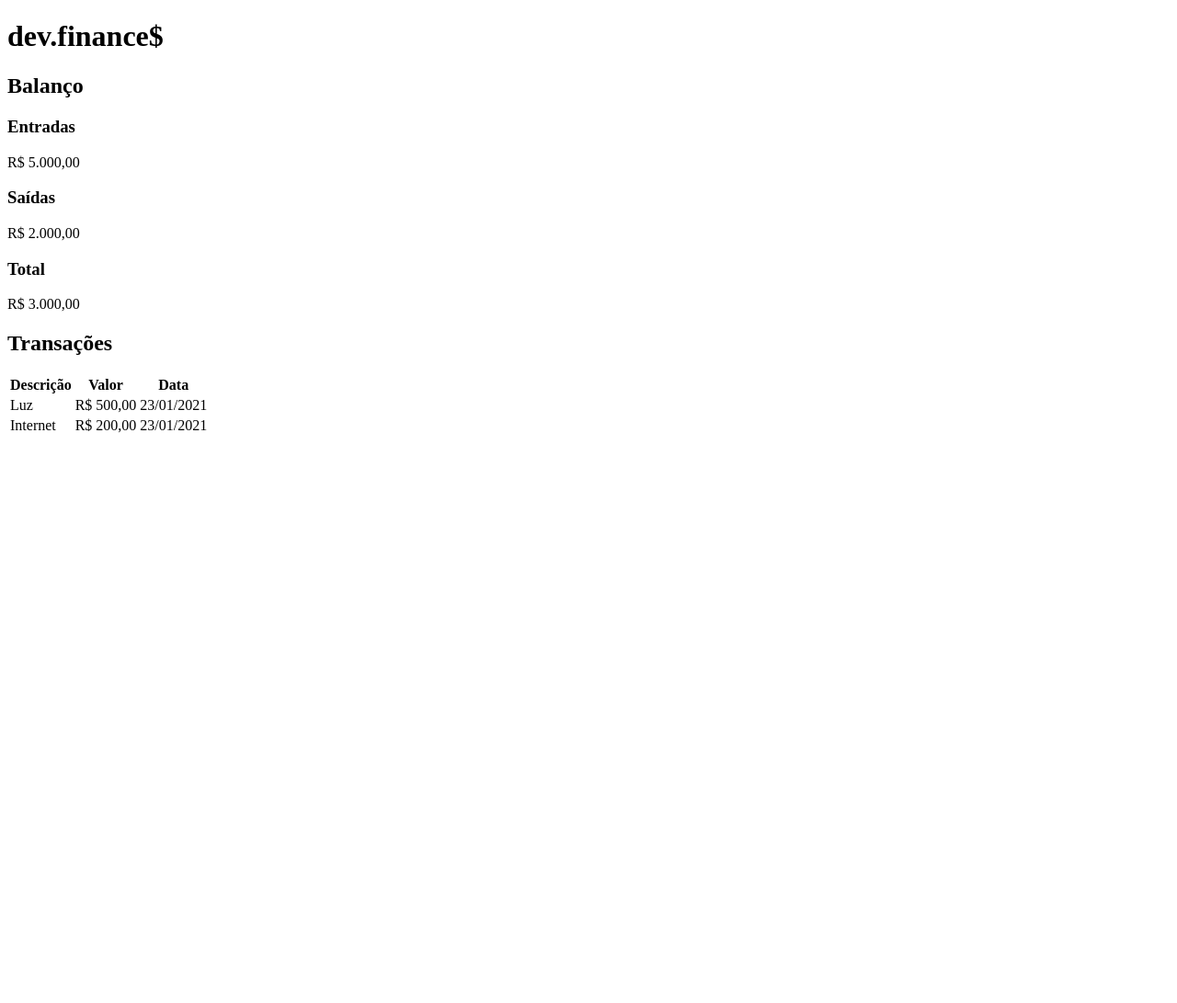
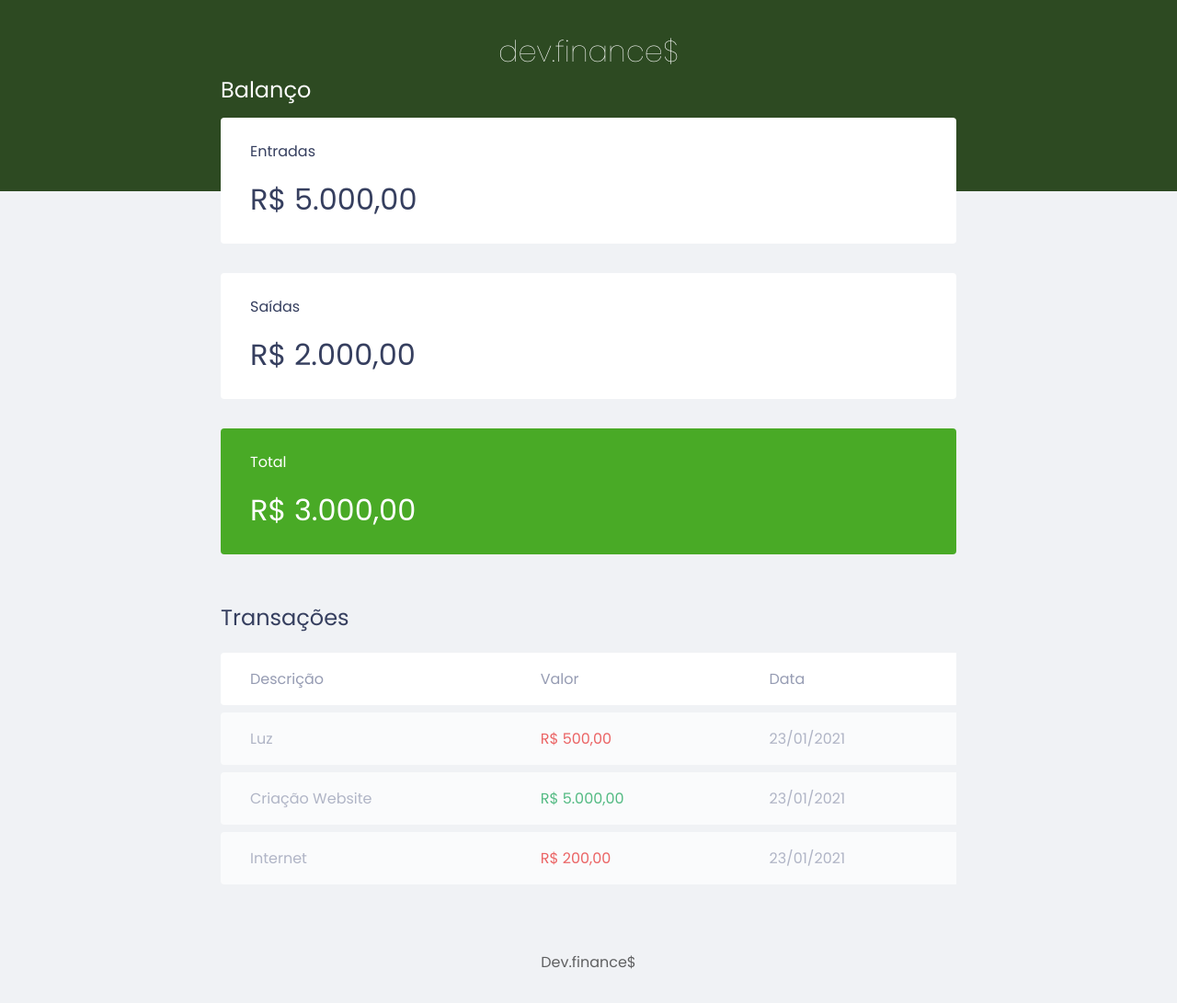
Before and after one commit to Cesar150/Dev-Finances-Discover, a plain HTML site: page index.html in a window 1280 px wide. Shown: the whole page at 92% size. Before the commit the page ends 800 px from the top, so only its background shows below. Drawn offline with Linux system fonts and the light colour scheme.

Commit message:
index stylization

```diff
--- a/index.html
+++ b/index.html
@@ -3,15 +3,18 @@
 <head>
     <meta charset="UTF-8">
     <meta name="viewport" content="width=device-width, initial-scale=1.0">
+    <title>Dev Finances</title>
+
     <link rel="stylesheet" href="style.css">
-    <title>Dev Finances</title>
+    <link rel="preconnect" href="https://fonts.gstatic.com">
+    <link href="https://fonts.googleapis.com/css2?family=Poppins:wght@100;200;400;700&display=swap" rel="stylesheet">
 </head>
 <body>
     <header>
         <h1 id="logo"> dev.finance$</h1>
     </header>
 
-    <main>
+    <main class="container">
         <section id="balance">
             <h2>Balanço</h2>
 
@@ -25,14 +28,14 @@
                 <p>R$ 2.000,00</p>
             </div>
 
-            <div class="card">
+            <div class="card total">
                 <h3>Total</h3>
                 <p>R$ 3.000,00</p>
             </div>
 
         </section>
 
-        <section id="data-table">
+        <section id="transaction">
             <h2>Transações</h2>
             <table id="data-table">
                 <thead>
@@ -44,19 +47,27 @@
                 </thead>
                 <tbody>
                     <tr>
-                        <td>Luz</td>
-                         <td>R$ 500,00</td>
-                         <td>23/01/2021</td>
+                        <td class="descriptions">Luz</td>
+                         <td class="expense">R$ 500,00</td>
+                         <td class="date">23/01/2021</td>
                     </tr>
+
                     <tr>
-                        <td>Internet</td>
-                        <td>R$ 200,00</td>
-                        <td>23/01/2021</td>
+                        <td class="descriptions">Criação Website</td>
+                         <td class="income">R$ 5.000,00</td>
+                         <td class="date">23/01/2021</td>
+                    </tr>
+
+                    <tr>
+                        <td class="descriptions">Internet</td>
+                        <td class="expense">R$ 200,00</td>
+                        <td class="date">23/01/2021</td>
                     </tr>
                 </tbody>
             </table>
-
         </section>
     </main>
+
+    <footer>Dev.finance$</footer>
 </body>
 </html>
--- a/style.css
+++ b/style.css
@@ -0,0 +1,130 @@
+/*Global ==========================*/
+:root {
+    --dark-blue: #363F5F;
+}
+
+* {
+    margin: 0;
+    padding: 0;
+    box-sizing: border-box;
+}
+
+body {
+    background: #F0F2F5;
+    font-family: 'poppins', sans-serif;
+}
+
+.container {
+    width: min(90vw, 800px);
+    margin: auto;
+}
+/*tittle ===========================*/
+h2 {
+    margin-top: 3.2rem;
+    margin-bottom: .8rem;
+    color: var(--dark-blue);
+
+    font-weight: normal;
+}
+
+
+/*Header ===========================*/
+header {
+    background: #2D4A22;
+    padding: 2rem 0 8rem;
+    text-align: center;
+}
+#logo {
+    color: #FFF;
+    font-weight: 100;
+}
+/*Balance ============================*/
+#balance {
+    margin-top: -8rem;
+}
+
+#balance h2 {
+    color: #FFF;
+    margin-top: 0;
+}
+
+/*Cards ===============================*/
+.card {
+    background: #FFF;
+    padding: 1.5rem 2rem;
+    border-radius: 0.25rem;
+
+    margin-bottom: 2rem;
+
+    color: var(--dark-blue);
+}
+
+.card h3 {
+    font-weight: normal;
+    font-size: 1rem;
+}
+
+.card p {
+    font-size: 2rem;
+    line-height: 3rem;
+
+    margin-top: 1rem;
+}
+
+.card.total {
+    background: #49AA26;
+    color: #FFF;
+}
+/*table ===============================*/
+#data-table {
+    width: 100%;
+    border-spacing: 0 0.5rem;
+    color: #969CB3;
+}
+
+table thead tr th:first-child,
+table tbody tr td:first-child {
+    border-radius: 0.25rem 0 0 0.25rem;
+}
+
+table thead th {
+    background: #FFF;
+
+    font-weight: normal;
+    padding: 1rem 2rem;
+
+    text-align: left;
+}
+
+table tbody tr {
+    opacity: 0.7;
+}
+
+table tbody tr:hover {
+    opacity: 1;
+}
+
+
+table tbody td {
+    background: #FFF;
+    padding: 1rem 2rem;
+}
+
+td.description {
+    color: var(--dark-blue);
+}
+
+td.income {
+    color: #12A454;
+}
+
+td.expense {
+    color: #E92929;
+}
+/* Footer ==========================*/
+footer {
+    text-align: center;
+    padding: 4rem 0 2rem;
+
+    opacity: 0.6;
+}
```
